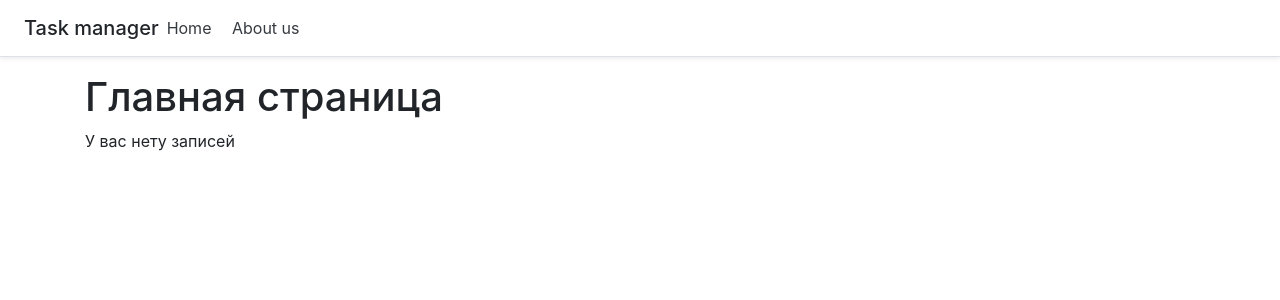
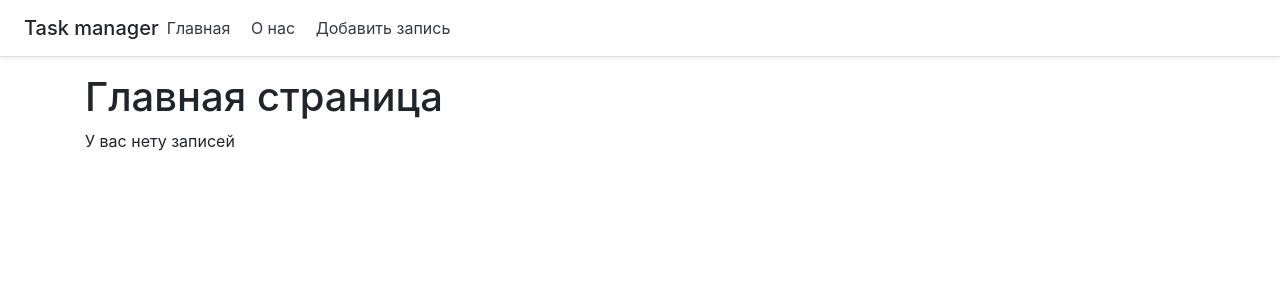
Before and after one commit to Vladikasik/Django_learning, a Django app: page / in a window 1280 px wide. Shown: the top 300 px of the page. Run offline with Django 3.2, Linux system fonts and the light colour scheme; data that the repository does not hold is empty; some libraries are stand-ins or nearby versions.

Commit message:
Link to add

```diff
--- a/dj_pr/main/templates/main/base.html
+++ b/dj_pr/main/templates/main/base.html
@@ -9,8 +9,9 @@
 <header class="d-flex flex-column flex-md-row align-items-center p-3 px-md-4 mb-3 bg-white border-bottom shadow-sm">
   <p class="h5 my-0 me-md-auto fw-normal">Task manager</p>
   <nav class="my-2 my-md-0 me-md-3">
-    <a class="p-2 text-dark" href="{% url 'home' %}">Home</a>
-    <a class="p-2 text-dark" href="{% url 'about' %}">About us</a>
+    <a class="p-2 text-dark" href="{% url 'home' %}">Главная</a>
+    <a class="p-2 text-dark" href="{% url 'about' %}">О нас</a>
+    <a class="p-2 text-dark" href="{% url 'about' %}">Добавить запись</a>
   </nav>
 </header>
   <div class="container">
```
